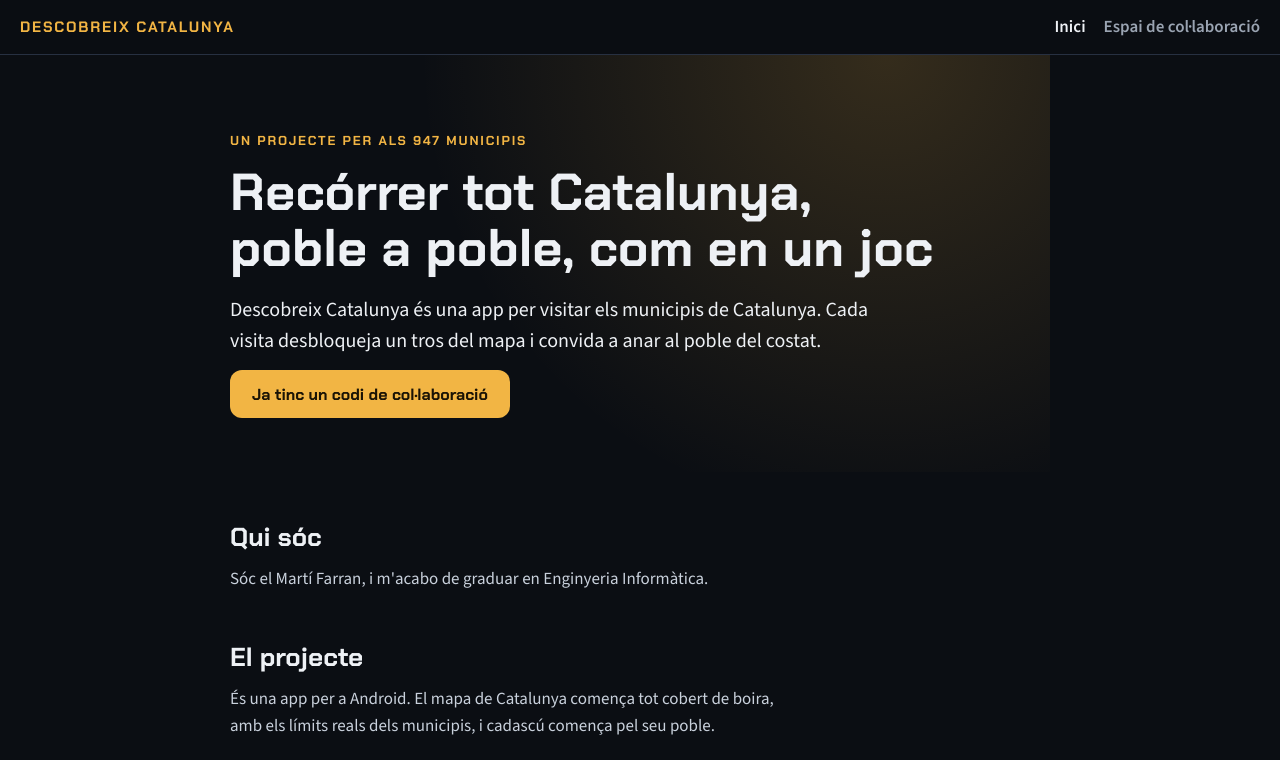
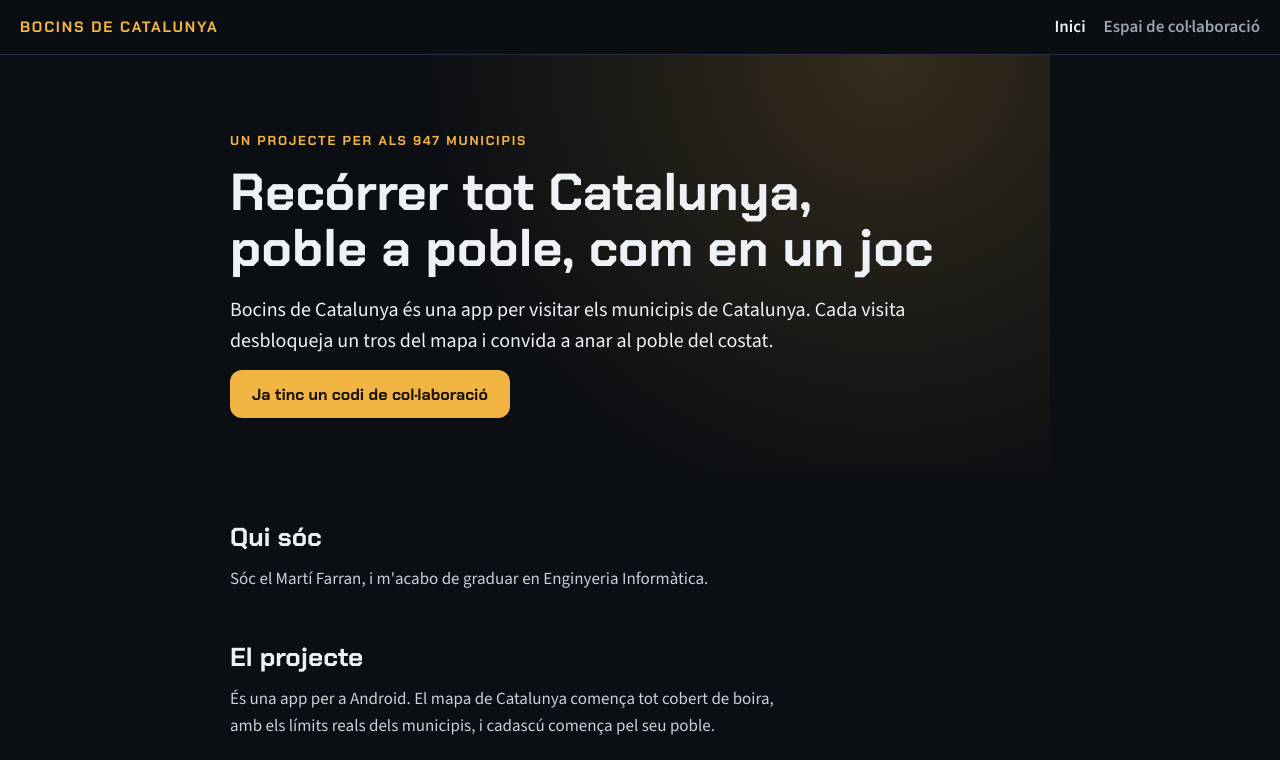
Before and after one commit to MartiFarranC/municipis, a plain HTML site: page web/index.html in a window 1280 px wide. Shown: the top 760 px of the page. Drawn offline with nearby package versions, Linux system fonts and the light colour scheme.

Commit message:
El projecte es diu Bocins de Catalunya a la web i al cartell

```diff
--- a/scripts/cartell-ajuntament.js
+++ b/scripts/cartell-ajuntament.js
@@ -44,7 +44,7 @@ async function main() {
   .peu b { color: #EEF1F5 }
 </style>
 <div class="pagina">
-  <div class="eti">Descobreix Catalunya</div>
+  <div class="eti">Bocins de Catalunya</div>
   <h1>Descobreix <span>${escapa(m.nom)}</span> jugant</h1>
   <p>Una app per recórrer els 947 municipis de Catalunya com si fos un joc: desbloqueja municipis, fes-hi missions i omple el passaport de segells.</p>
   <div class="distintiu">★ Municipi col·laborador</div>
--- a/web/index.html
+++ b/web/index.html
@@ -3,14 +3,14 @@
 <head>
 <meta charset="utf-8">
 <meta name="viewport" content="width=device-width, initial-scale=1">
-<title>Descobreix Catalunya · Col·labora</title>
+<title>Bocins de Catalunya · Col·labora</title>
 <meta name="description" content="Una app per recórrer els 947 municipis de Catalunya com en un joc. Busquem la col·laboració dels consells comarcals i els ajuntaments.">
 <link rel="stylesheet" href="https://fonts.googleapis.com/css2?family=Chakra+Petch:wght@600;700&family=Source+Sans+3:wght@400;600&display=swap">
 <link rel="stylesheet" href="estil.css">
 </head>
 <body>
 <header class="barra">
-  <a class="marca" href="./">Descobreix Catalunya</a>
+  <a class="marca" href="./">Bocins de Catalunya</a>
   <nav aria-label="Seccions">
     <a href="./" aria-current="page">Inici</a>
     <a href="collabora.html">Espai de col·laboració</a>
@@ -20,7 +20,7 @@
   <section class="portada">
     <span class="eti">Un projecte per als 947 municipis</span>
     <h1>Recórrer tot Catalunya, poble a poble, com en un joc</h1>
-    <p class="destacat">Descobreix Catalunya és una app per visitar els municipis de Catalunya. Cada visita desbloqueja un tros del mapa i convida a anar al poble del costat.</p>
+    <p class="destacat">Bocins de Catalunya és una app per visitar els municipis de Catalunya. Cada visita desbloqueja un tros del mapa i convida a anar al poble del costat.</p>
     <p><a class="boto" href="collabora.html">Ja tinc un codi de col·laboració</a></p>
   </section>
 
@@ -73,6 +73,6 @@
   <!-- PENDENT: correu de contacte i xarxes socials (Instagram i TikTok). -->
   <p class="pendent">Aquí hi anirà com contactar amb el Martí, i els comptes d'Instagram i TikTok del projecte.</p>
 </main>
-<footer>Descobreix Catalunya</footer>
+<footer>Bocins de Catalunya</footer>
 </body>
 </html>
```
Also changed, not shown: docs/requisits.md (+1 -1 lines), web/collabora.html (+3 -3 lines).
